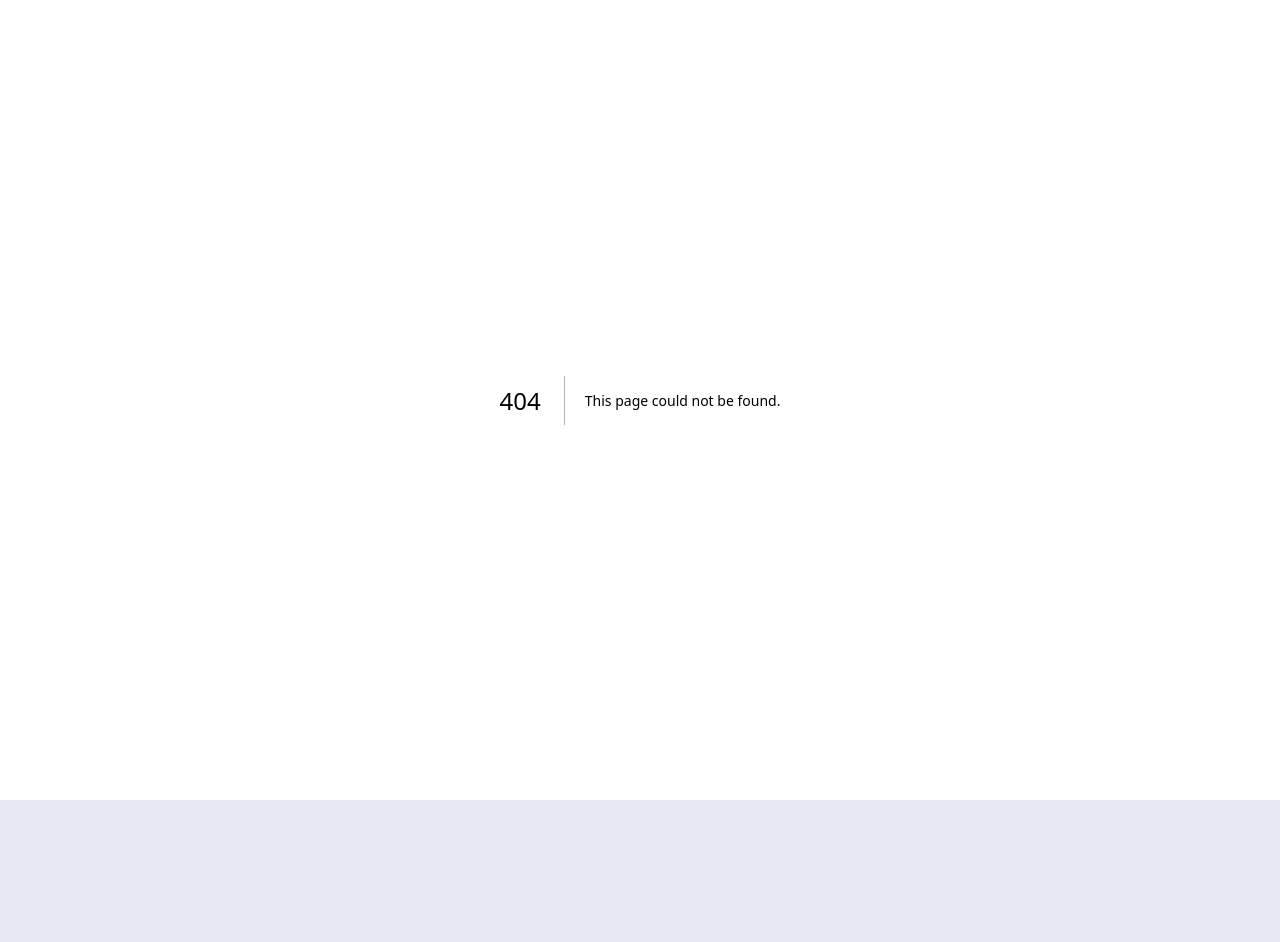
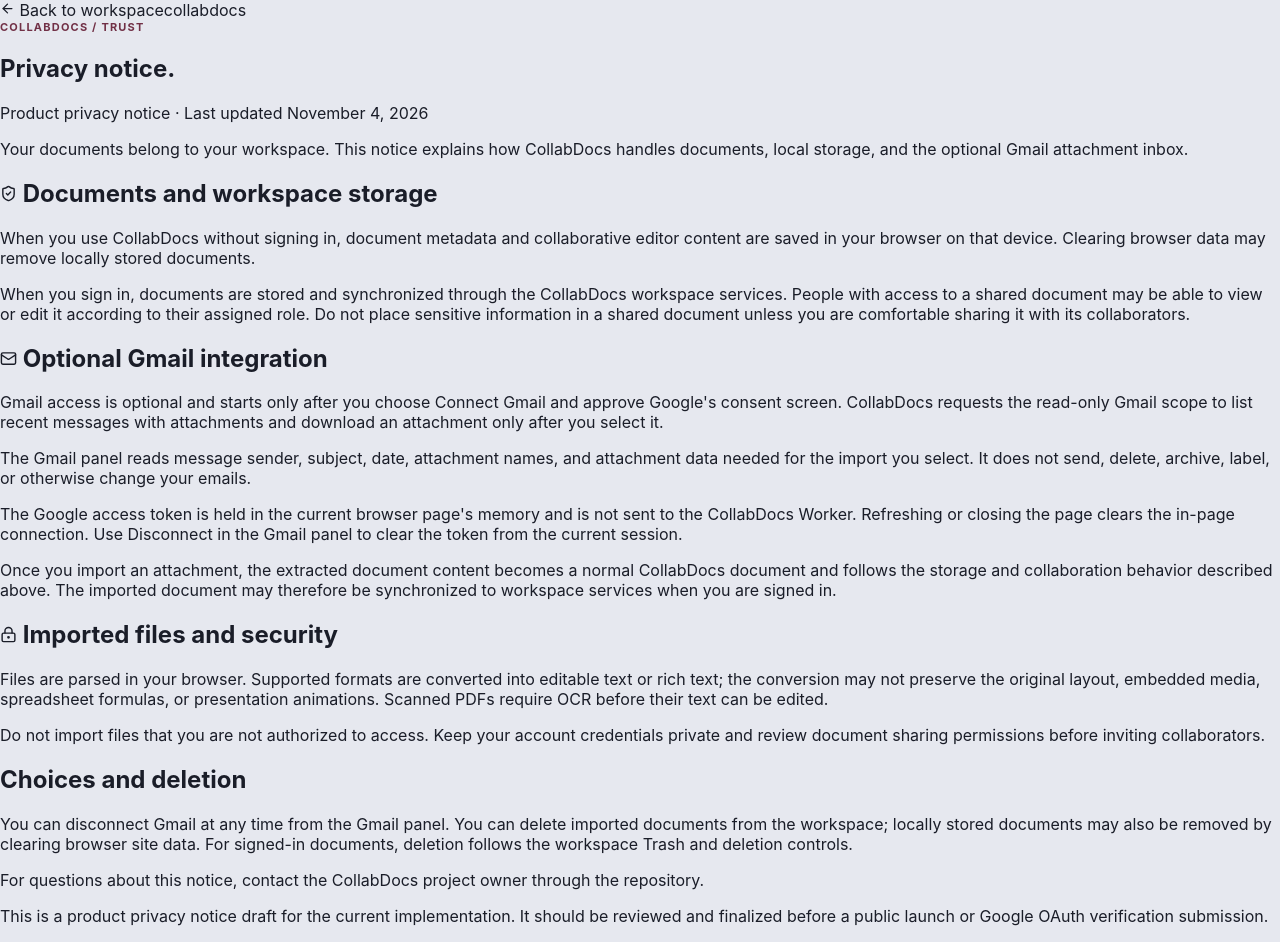
Before and after one commit to b-1-o/cloud-project, a Next.js app in the folder frontend/: page /privacy in a window 1280 px wide. Before the commit this address had no page. Before the commit the page ends 800 px from the top, so only its background shows below. Built offline with nearby package versions, Linux system fonts and the light colour scheme.

Commit message:
Add privacy notice page for workspace and Gmail OAuth

```diff
--- /dev/null
+++ b/frontend/app/privacy/page.tsx
@@ -0,0 +1,49 @@
+"use client";
+
+import Link from "next/link";
+import { ArrowLeft, LockKeyhole, Mail, ShieldCheck } from "lucide-react";
+
+export default function PrivacyPage() {
+  return (
+    <main className="privacy-page">
+      <header className="privacy-topbar">
+        <Link href="/" className="privacy-back"><ArrowLeft size={15} /> Back to workspace</Link>
+        <span className="privacy-brand">collab<span>docs</span></span>
+      </header>
+      <article className="privacy-content">
+        <div className="eyebrow">COLLABDOCS / TRUST</div>
+        <h1>Privacy notice<span>.</span></h1>
+        <p className="privacy-updated">Product privacy notice · Last updated November 4, 2026</p>
+        <p className="privacy-lead">Your documents belong to your workspace. This notice explains how CollabDocs handles documents, local storage, and the optional Gmail attachment inbox.</p>
+
+        <section>
+          <h2><ShieldCheck size={17} /> Documents and workspace storage</h2>
+          <p>When you use CollabDocs without signing in, document metadata and collaborative editor content are saved in your browser on that device. Clearing browser data may remove locally stored documents.</p>
+          <p>When you sign in, documents are stored and synchronized through the CollabDocs workspace services. People with access to a shared document may be able to view or edit it according to their assigned role. Do not place sensitive information in a shared document unless you are comfortable sharing it with its collaborators.</p>
+        </section>
+
+        <section>
+          <h2><Mail size={17} /> Optional Gmail integration</h2>
+          <p>Gmail access is optional and starts only after you choose Connect Gmail and approve Google's consent screen. CollabDocs requests the read-only Gmail scope to list recent messages with attachments and download an attachment only after you select it.</p>
+          <p>The Gmail panel reads message sender, subject, date, attachment names, and attachment data needed for the import you select. It does not send, delete, archive, label, or otherwise change your emails.</p>
+          <p>The Google access token is held in the current browser page's memory and is not sent to the CollabDocs Worker. Refreshing or closing the page clears the in-page connection. Use Disconnect in the Gmail panel to clear the token from the current session.</p>
+          <p>Once you import an attachment, the extracted document content becomes a normal CollabDocs document and follows the storage and collaboration behavior described above. The imported document may therefore be synchronized to workspace services when you are signed in.</p>
+        </section>
+
+        <section>
+          <h2><LockKeyhole size={17} /> Imported files and security</h2>
+          <p>Files are parsed in your browser. Supported formats are converted into editable text or rich text; the conversion may not preserve the original layout, embedded media, spreadsheet formulas, or presentation animations. Scanned PDFs require OCR before their text can be edited.</p>
+          <p>Do not import files that you are not authorized to access. Keep your account credentials private and review document sharing permissions before inviting collaborators.</p>
+        </section>
+
+        <section>
+          <h2>Choices and deletion</h2>
+          <p>You can disconnect Gmail at any time from the Gmail panel. You can delete imported documents from the workspace; locally stored documents may also be removed by clearing browser site data. For signed-in documents, deletion follows the workspace Trash and deletion controls.</p>
+          <p>For questions about this notice, contact the CollabDocs project owner through the repository.</p>
+        </section>
+
+        <p className="privacy-disclaimer">This is a product privacy notice draft for the current implementation. It should be reviewed and finalized before a public launch or Google OAuth verification submission.</p>
+      </article>
+    </main>
+  );
+}
```
